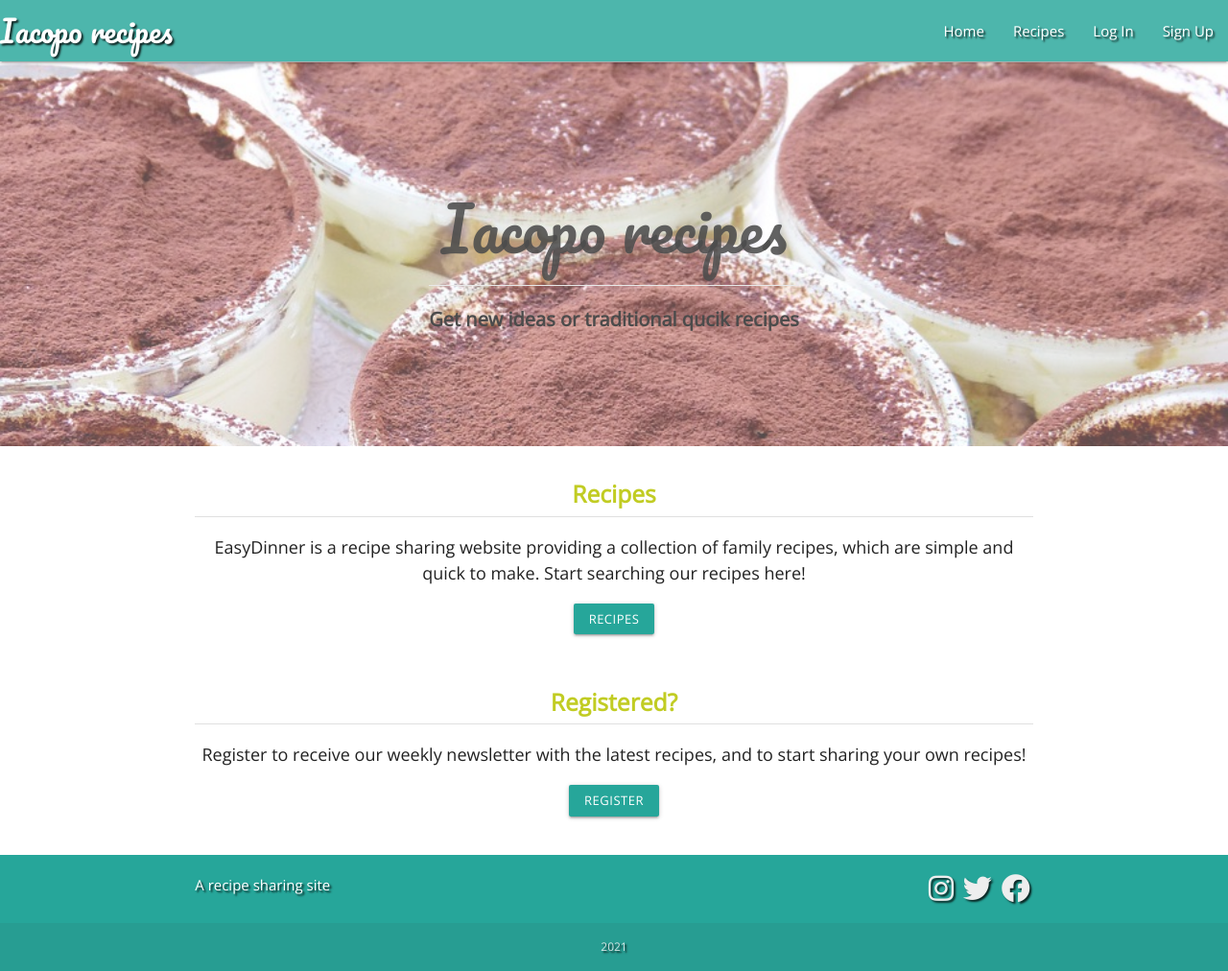
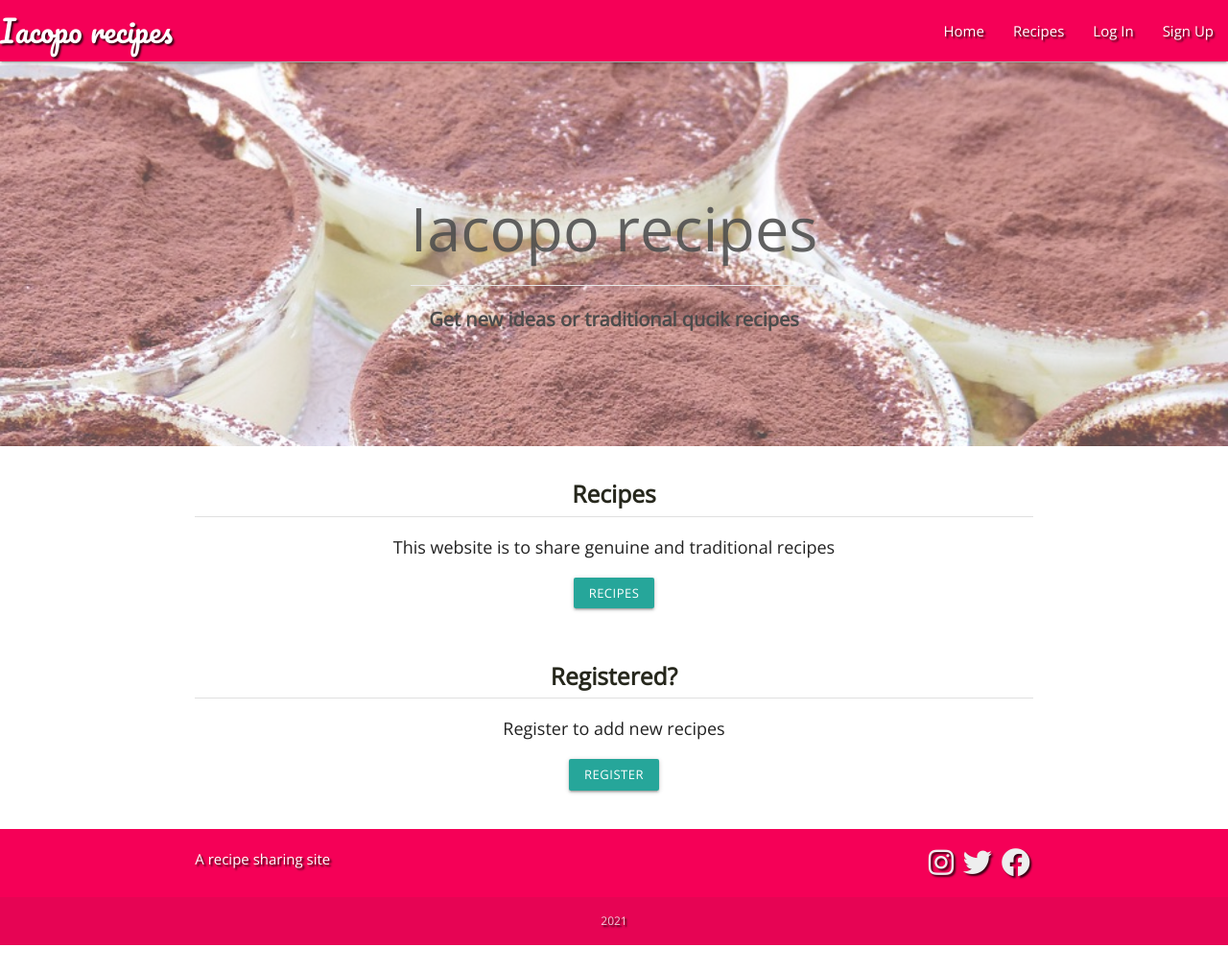
Before and after one commit to Iacopo454/Iacopo-Recipes, a Flask app: page / in a window 1280 px wide. Shown: the whole page at 96% size. After the commit the page ends 985 px from the top, so only its background shows below. Run offline with Flask 2, Linux system fonts and the light colour scheme; some libraries are stand-ins or nearby versions.

Commit message:
Colour changes using materialize classes

```diff
--- a/static/css/style.css
+++ b/static/css/style.css
@@ -12,7 +12,7 @@ body {
 /* Page headers on top of each html template */
 .page-header {
     font-weight: bold;
-    color: rgb(193, 204, 35);
+    color: rgb(38, 39, 28);
 }
 
 /* --- NAVBAR --- */
@@ -64,11 +64,11 @@ nav .brand-logo {
 }
 
 /* Homepage hero image overlaying logo */
-.home-image h1 {
+/* .home-image h1 {
     font-family: 'Pacifico', cursive;
     color: lighten-1
 #673ab7 deep-purple;
-}
+} */
 
 /* Homepage hero image overlaying text */
 .home-image p {
@@ -143,7 +143,7 @@ nav .brand-logo {
     line-height: 32px;
     padding: 0 12px;
     border-radius: 16px;
-    background-color: rgb(114, 120, 204);
+    /* background-color: rgb(114, 120, 204); */
     margin-bottom: 5px;
     margin-right: 5px;
 }
@@ -154,10 +154,10 @@ nav .brand-logo {
 }
 
 /* Added by username text */
-.added-by {
+/* .added-by {
     font-family: 'Roboto', sans-serif;
     color: rgb(155, 148, 148);
-}
+} */
 
 /* Profile page user recipes bottom padding to extend display */
 .section-userrecipes {
@@ -169,7 +169,7 @@ nav .brand-logo {
 /* Help text for registering */
 .register-help {
     font-size: 12px;
-    color: rgb(155, 148, 148);
+    color: rgb(148, 153, 172);
 }
 
 /* No search results text */
--- a/templates/base.html
+++ b/templates/base.html
@@ -37,7 +37,7 @@
 
         <!-- Top Navbar -->
         <div class="navbar-fixed">
-            <nav class="nav-extended text-shadow teal lighten-2">
+            <nav class="nav-extended text-shadow pink accent-3">
                 <div class="nav-wrapper">
                     <a href="/index" class="brand-logo left">Iacopo recipes</a>
                     <a href="#" data-target="mobile-demo" class="sidenav-trigger right"><i class="fas fa-bars"></i></a>
@@ -79,7 +79,7 @@
         {% with messages = get_flashed_messages() %}
             {% if messages %}
                 {% for message in messages %}
-                        <h4 class="teal lighten-4 center-align">{{ message }}</h4>
+                        <h4 class="pink accent-3 center-align">{{ message }}</h4>
                 {% endfor %}
             {% endif %}
         {% endwith %}
@@ -92,7 +92,7 @@
     </main>
 
     <!-- Footer -->
-    <footer class="page-footer text-shadow teal lighten-1">
+    <footer class="page-footer text-shadow pink accent-3">
         <div class="container">
             <div class="row">
                 <div class="col s6 left-align">
--- a/templates/index.html
+++ b/templates/index.html
@@ -19,8 +19,7 @@
             <div class="col s12">
                 <h5 class="center-align page-header">Recipes</h5>
                 <div class="divider"></div>
-                <p class="center-align home-text">EasyDinner is a recipe sharing website providing a collection of family
-                    recipes, which are simple and quick to make. Start searching our recipes here!</p>
+                <p class="center-align home-text">This website is to share genuine and traditional recipes</p>
                 <!-- Button link to recipes.html -->
                 <div class="center-align">
                     <a href="{{ url_for('get_recipes') }}" class="btn-small">Recipes</a>
@@ -30,8 +29,7 @@
             <div class="col s12">
                 <h5 class="center-align page-header">Registered?</h5>
                 <div class="divider"></div>
-                <p class="center-align home-text">Register to receive our weekly newsletter with the latest recipes, and to
-                    start sharing your own recipes!</p>
+                <p class="center-align home-text">Register to add new recipes</p>
                 <!-- Button link to register.html -->
                 <div class="center-align">
                     <a href="{{ url_for('register') }}" class="btn-small">Register</a>
```
Also changed, not shown: app.py (line endings or trailing spaces), templates/recipes.html (line endings or trailing spaces).
